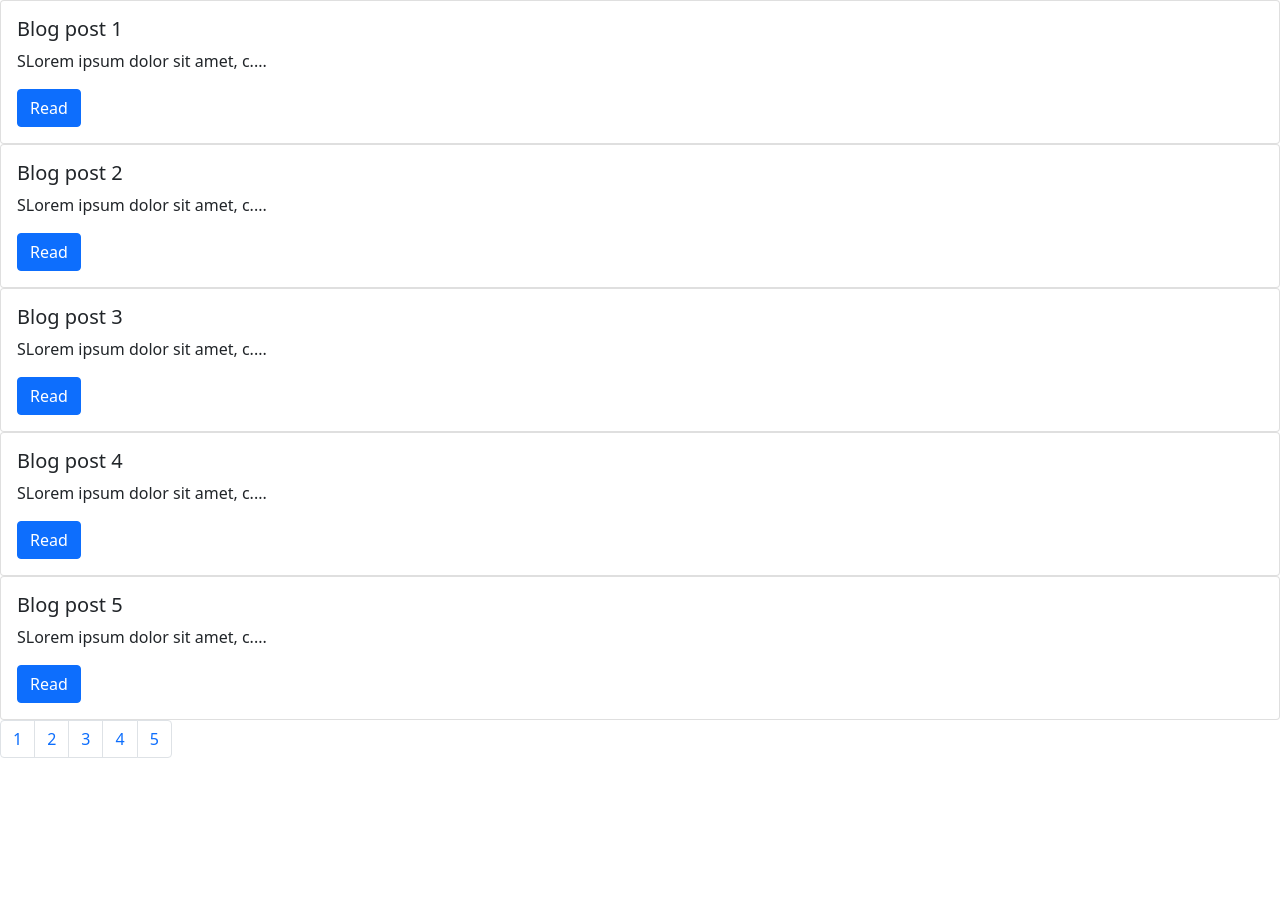
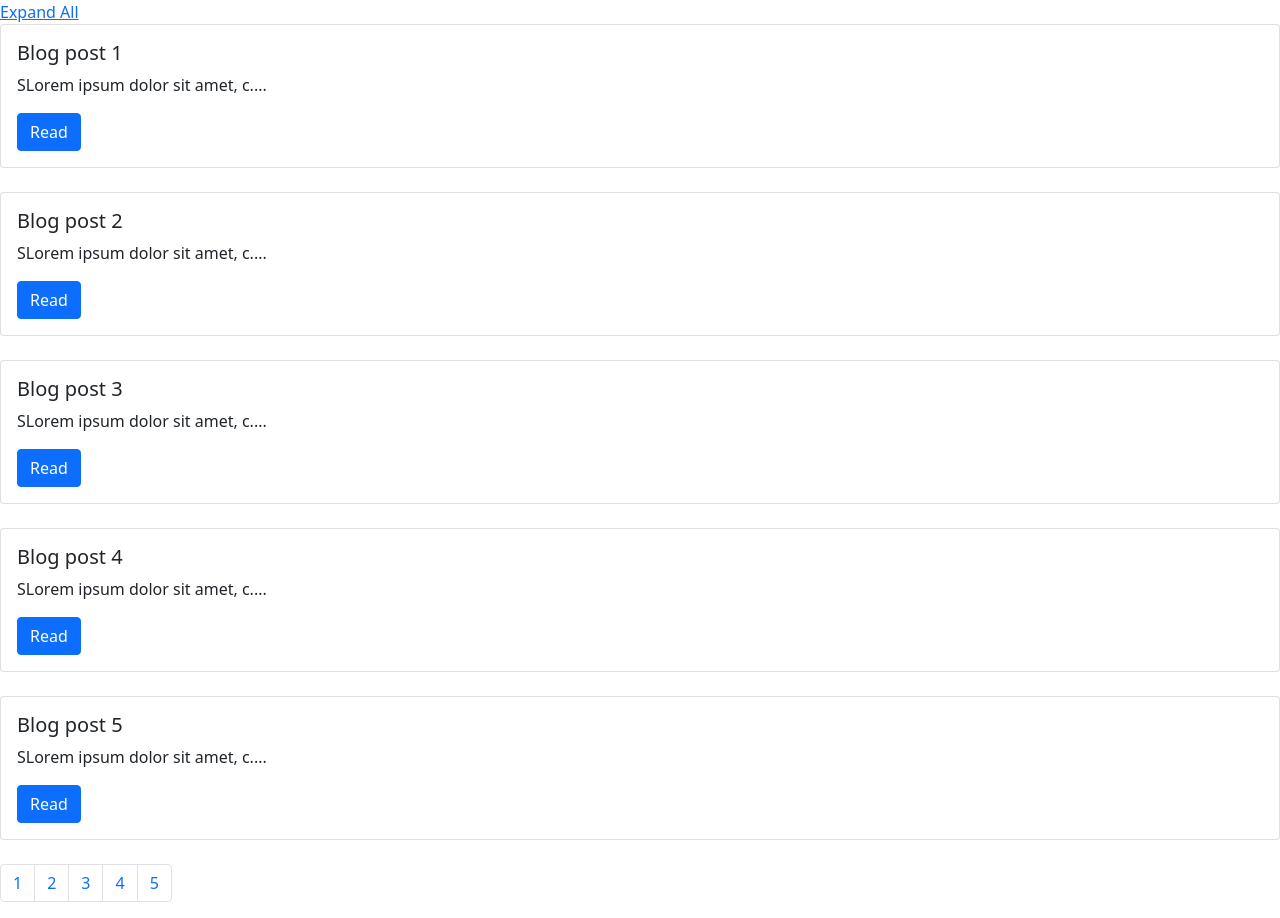
Before and after one commit to eknathkadam/compindepth, an Angular app: page / in a window 1280 px wide. Before the commit the page ends 800 px from the top, so only its background shows below. Built offline with nearby package versions, Linux system fonts and the light colour scheme.

Commit message:
Testing @viewchild, @viewchildred #host QueryList related APIs

```diff
--- a/src/app/blog-list/blog-list.component.html
+++ b/src/app/blog-list/blog-list.component.html
@@ -1,2 +1,5 @@
-<app-blog-post-tile *ngFor="let post of blogPosts[currentPage]" [aPost]="post"></app-blog-post-tile>
+
+<a href="#" (click)="expandAll()">Expand All</a>
+
+<app-blog-post-tile *ngFor="let post of blogPosts[currentPage]" [aPost]="post" #bpTile></app-blog-post-tile>
 <app-paginator [numberOfPages]="blogPosts.length" (pageNumberClick)="updatePage($event)"></app-paginator>
--- a/src/app/blog-list/blog-list.component.ts
+++ b/src/app/blog-list/blog-list.component.ts
@@ -1,5 +1,6 @@
-import { Component, OnInit } from '@angular/core';
+import { Component, OnInit, QueryList, ViewChild, ViewChildren,  } from '@angular/core';
 import { BlogPost } from '../blog-post';
+import { BlogPostTileComponent } from '../blog-post-tile/blog-post-tile.component';
 
 @Component({
   selector: 'app-blog-list',
@@ -11,6 +12,7 @@
   blogPosts:BlogPost[][];
   constructor() { }
   currentPage:number;
+  @ViewChildren('bpTile') blogPostTileComonents: QueryList<BlogPostTileComponent>;
 
   ngOnInit(): void {
     this.currentPage=0;
@@ -89,9 +91,6 @@
         {title: "Blog post 21",
           summary: "SLorem ipsum dolor sit amet, consectetur adipiscing elit, sed do eiusmod tempor incididunt ut labore et dolore magna aliqua. Ut enim ad minim veniam, quis nostrud exercitation ullamco laboris nisi ut aliquip ex ea commodo consequat. Duis aute irure dolor in reprehenderit in voluptate velit esse cillum dolore eu fugiat nulla pariatur. Excepteur sint occaecat cupidatat non proident, sunt in culpa qui officia deserunt mollit anim id est laborum.ummary One"
         },
-        {title: "Blog post 21",
-          summary: "SLorem ipsum dolor sit amet, consectetur adipiscing elit, sed do eiusmod tempor incididunt ut labore et dolore magna aliqua. Ut enim ad minim veniam, quis nostrud exercitation ullamco laboris nisi ut aliquip ex ea commodo consequat. Duis aute irure dolor in reprehenderit in voluptate velit esse cillum dolore eu fugiat nulla pariatur. Excepteur sint occaecat cupidatat non proident, sunt in culpa qui officia deserunt mollit anim id est laborum.ummary One"
-        },
         {title: "Blog post 22",
           summary: "SLorem ipsum dolor sit amet, consectetur adipiscing elit, sed do eiusmod tempor incididunt ut labore et dolore magna aliqua. Ut enim ad minim veniam, quis nostrud exercitation ullamco laboris nisi ut aliquip ex ea commodo consequat. Duis aute irure dolor in reprehenderit in voluptate velit esse cillum dolore eu fugiat nulla pariatur. Excepteur sint occaecat cupidatat non proident, sunt in culpa qui officia deserunt mollit anim id est laborum.ummary One"
         },
@@ -99,6 +98,9 @@
           summary: "SLorem ipsum dolor sit amet, consectetur adipiscing elit, sed do eiusmod tempor incididunt ut labore et dolore magna aliqua. Ut enim ad minim veniam, quis nostrud exercitation ullamco laboris nisi ut aliquip ex ea commodo consequat. Duis aute irure dolor in reprehenderit in voluptate velit esse cillum dolore eu fugiat nulla pariatur. Excepteur sint occaecat cupidatat non proident, sunt in culpa qui officia deserunt mollit anim id est laborum.ummary One"
         },
         {title: "Blog post 24",
+          summary: "SLorem ipsum dolor sit amet, consectetur adipiscing elit, sed do eiusmod tempor incididunt ut labore et dolore magna aliqua. Ut enim ad minim veniam, quis nostrud exercitation ullamco laboris nisi ut aliquip ex ea commodo consequat. Duis aute irure dolor in reprehenderit in voluptate velit esse cillum dolore eu fugiat nulla pariatur. Excepteur sint occaecat cupidatat non proident, sunt in culpa qui officia deserunt mollit anim id est laborum.ummary One"
+        },
+        {title: "Blog post 25",
           summary: "SLorem ipsum dolor sit amet, consectetur adipiscing elit, sed do eiusmod tempor incididunt ut labore et dolore magna aliqua. Ut enim ad minim veniam, quis nostrud exercitation ullamco laboris nisi ut aliquip ex ea commodo consequat. Duis aute irure dolor in reprehenderit in voluptate velit esse cillum dolore eu fugiat nulla pariatur. Excepteur sint occaecat cupidatat non proident, sunt in culpa qui officia deserunt mollit anim id est laborum.ummary One"
         }
       ]
@@ -110,4 +112,9 @@
     console.log("Event consumed with page number"+newPage);
     this.currentPage=newPage;
   }
+  expandAll(){
+    this.blogPostTileComonents
+    .forEach(element => element.expandSummary());
+  }
+
 }
--- a/src/app/blog-post-tile/blog-post-tile.component.css
+++ b/src/app/blog-post-tile/blog-post-tile.component.css
@@ -0,0 +1,3 @@
+:host{
+    margin: 25px
+}
--- a/src/app/blog-post-tile/blog-post-tile.component.html
+++ b/src/app/blog-post-tile/blog-post-tile.component.html
@@ -1,4 +1,5 @@
-<div class="card">
+
+<div class="card blog-tile">
 <div class="card-body">
 <h5 class="card-title">{{aPost.title}}</h5>
 <p class="card-text" (click)="expandSummary()">{{aPost.summary}}</p>
--- a/src/app/blog-post-tile/blog-post-tile.component.ts
+++ b/src/app/blog-post-tile/blog-post-tile.component.ts
@@ -1,10 +1,10 @@
-import { Component, Input, OnInit } from '@angular/core';
+import { Component, Input, OnInit, ViewEncapsulation } from '@angular/core';
 import { BlogPost } from '../blog-post';
 import { TruncatePipe } from '../truncate.pipe';
 @Component({
   selector: 'app-blog-post-tile',
   templateUrl: './blog-post-tile.component.html',
-  styleUrls: ['./blog-post-tile.component.css']
+  styleUrls: ['./blog-post-tile.component.css'],
 })
 export class BlogPostTileComponent implements OnInit {
 
```
